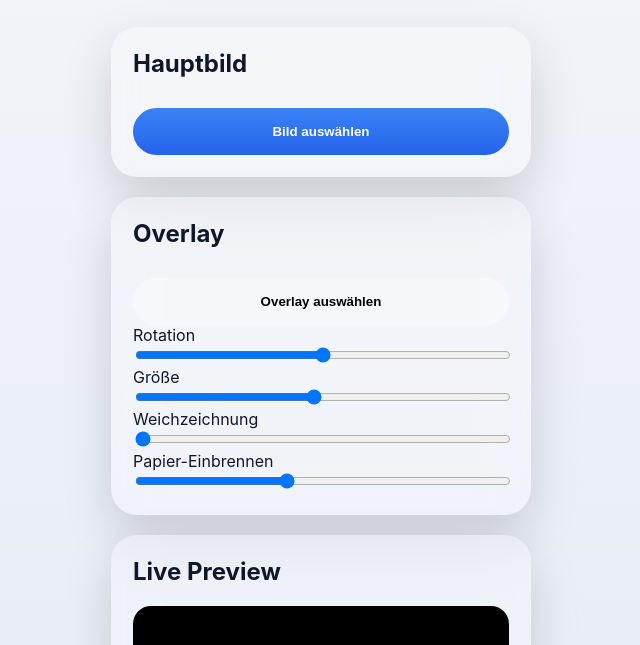
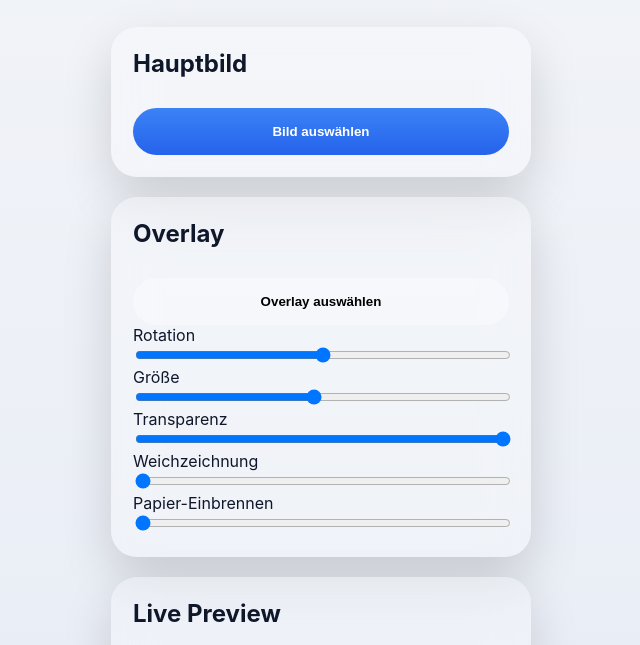
Before and after one commit to ttsshopbot/zettelbot-backend, a website: page index.html in a window 1280 px wide. Shown: the part 92-737 px from the top of the page, without its empty margins (319-959 px from the left). Drawn offline with Linux system fonts and the light colour scheme.

Commit message:
Update index.html

```diff
--- a/index.html
+++ b/index.html
@@ -14,7 +14,6 @@
       <h1>MINI-APP</h1>
       <span>by violencegetrich</span>
     </div>
-
     <button id="themeToggle" class="theme-btn">🌙</button>
   </div>
 
@@ -37,17 +36,19 @@
     <label>Größe</label>
     <input type="range" id="scale" min="0.1" max="2" step="0.01" value="1">
 
+    <label>Transparenz</label>
+    <input type="range" id="opacity" min="0" max="1" step="0.01" value="1">
+
     <label>Weichzeichnung</label>
-    <input type="range" id="blur" min="0" max="8" step="0.1" value="0">
+    <input type="range" id="blur" min="0" max="10" step="0.1" value="0">
 
     <label>Papier-Einbrennen</label>
-    <input type="range" id="paper" min="0" max="1" step="0.01" value="0.4">
+    <input type="range" id="burn" min="0" max="1" step="0.01" value="0">
   </div>
 
   <!-- LIVE PREVIEW -->
   <div class="glass-card">
     <h2>Live Preview</h2>
-
     <div class="preview-box">
       <canvas id="canvas"></canvas>
     </div>
```
